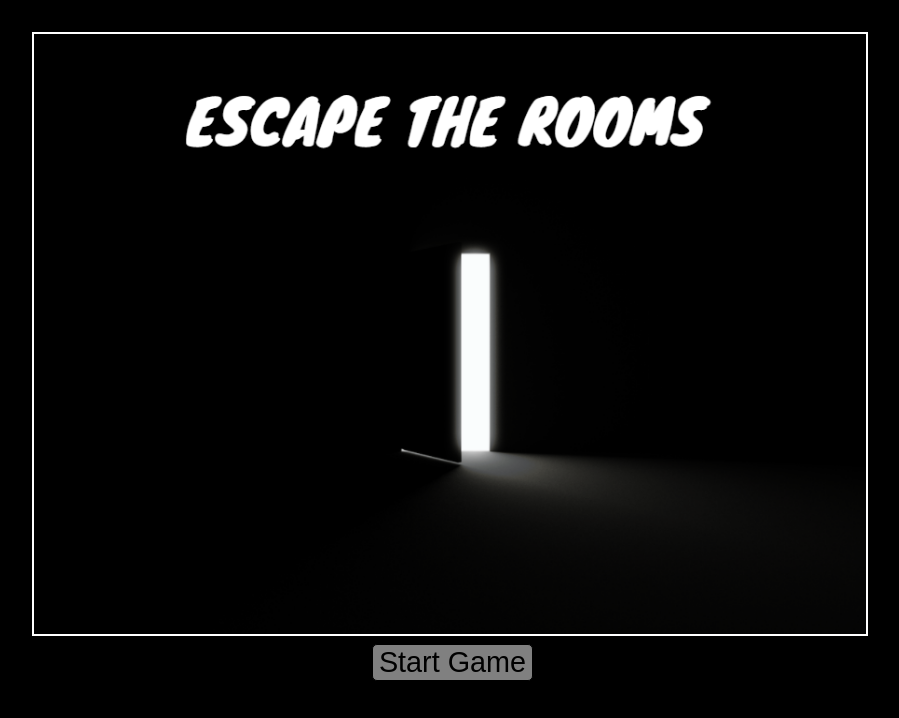
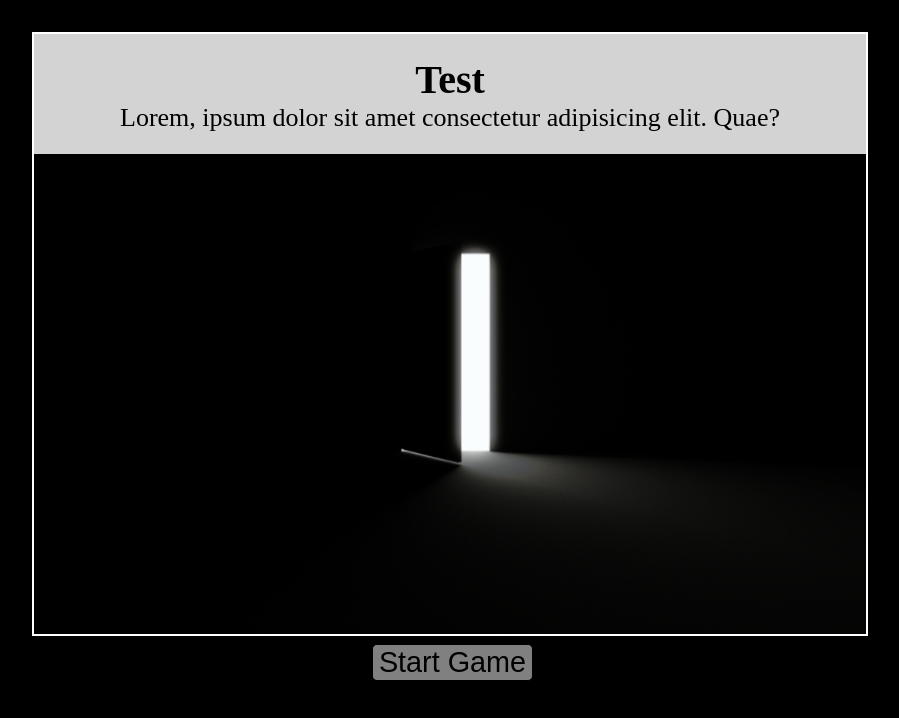
Before and after one commit to shrimp16/EscapeTheRoomsRemaster, a plain HTML site: page index.html in a window 1280 px wide. Shown: the whole page, without its empty margins (190-1089 px from the left). Drawn offline with nearby package versions, Linux system fonts and the light colour scheme.

Commit message:
Made a type of cards for the text

```diff
--- a/index.html
+++ b/index.html
@@ -13,13 +13,21 @@
 <body>
 
     <div class="game-frame">
-        <img id="game-frame-image" draggable="false" src="images/MainPage.png" alt="main screen">
+        <div class="image">
+            <img src="/images/MainPage.png" alt="" class="img">
+            <div class="overlay">
+                <h1>Test</h1>
+                <p class="desc">
+                    Lorem, ipsum dolor sit amet consectetur adipisicing elit. Quae?
+                </p>
+            </div>
+        </div>
     </div>
 
     <div id="buttons" class="buttons">
-            <div class="control-buttons">
-                <button id="start">Start Game</button>
-            </div>
+        <div class="control-buttons">
+            <button id="start">Start Game</button>
+        </div>
     </div>
 
     <script type="module" src="script.js"></script>
--- a/style.css
+++ b/style.css
@@ -7,6 +7,7 @@ body {
 }
 
 .game-frame {
+    position: relative;
     height: 75vh;
     width: 65vw;
     border: 2px white solid;
@@ -14,10 +15,45 @@ body {
     margin-top: 2rem;
 }
 
-.game-frame > img {
+.game-frame > .image {
     height: 100%;
     width: 100%;
-    position: relative;
+}
+
+.game-frame > .image > .img {
+    display: block;
+    height: 100%;
+    width: 100%;
+}
+
+.overlay {
+    position: absolute;
+    top: 0;
+    left: 0;
+    width: 100%;
+    height: 20%;
+    color: black;
+    display: flex;
+    flex-direction: column;
+    align-items: center;
+    justify-content: center;
+    background-color: lightgray;
+}
+
+h1 {
+    font-size: 2.5rem;
+}
+
+.desc {
+    font-size: 1.625rem;
+}
+
+.test {
+    position: absolute;
+    top: 0;
+    left: 0;
+    width: 100%;
+    height: 100%;
 }
 
 /*.buttons {
```
